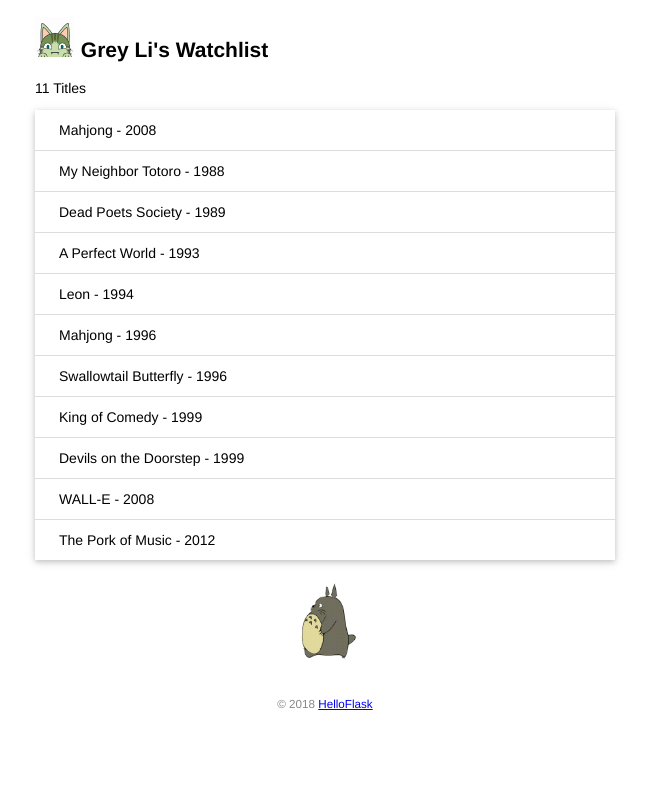
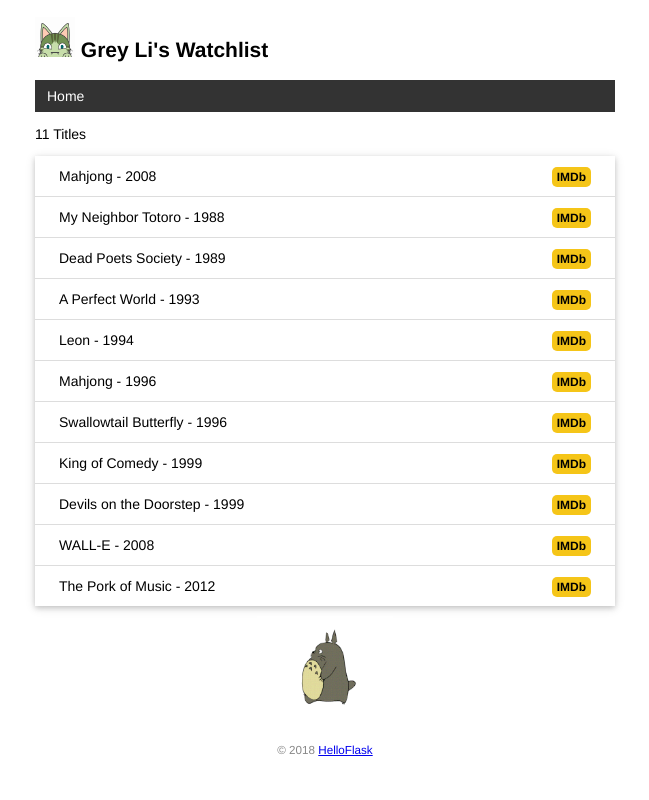
Before and after one commit to liveforday/flask, a Flask app: page / in a window 1280 px wide. Shown: the whole page, without its empty margins (315-964 px from the left). Run offline with Flask 2, Linux system fonts and the light colour scheme; data comes from the database, SQL or seed files in the repository.

Commit message:
add base template and erro template

```diff
--- a/app.py
+++ b/app.py
@@ -62,8 +62,17 @@ def forge():
     db.session.commit()
     click.echo('Done.')
 
+@app.context_processor
+def inject_user():
+    user = User.query.first()
+    return dict(user=user)
+
 @app.route('/')
 def index():
-    user = User.query.first()
     movies = Movie.query.all()
-    return render_template('index.html', user=user, movies=movies)
+    return render_template('index.html', movies=movies)
+
+
+@app.errorhandler(404)
+def page_not_found(e):
+    return render_template('404.html'), 404
--- a/static/style.css
+++ b/static/style.css
@@ -46,3 +46,45 @@ footer {
     margin: 0 auto;
     height: 100px;
 }
+
+nav ul{
+    list-style-type: none;
+    margin: 0;
+    padding: 0;
+    overflow: hidden;
+    background-color: #333;
+
+}
+
+nav li{
+    float: left;
+}
+
+nav li a{
+    display: block;
+    color: white;
+    text-align: center;
+    padding: 8px 12px;
+    text-decoration: none;
+
+}
+
+nav li a:hover{
+    background-color: #111;
+}
+
+
+
+.imdb {
+    font-size: 12px;
+    font-weight: bold;
+    color: black;
+    text-decoration: none;
+    background: #F5C518;
+    border-radius: 5px;
+    padding: 3px 5px;
+}
+
+.float-right {
+    float: right;
+}
--- /dev/null
+++ b/templates/base.html
@@ -0,0 +1,28 @@
+<!DOCTYPE html>
+<html lang="en">
+    <head>
+        {% block head%}
+        <meta charset="utf-8">
+        <meta name="viewport" content="width=device-width, initial-scale=1.0">
+        <title> {{user.name}}'s Watchlist</title>
+        <link rel="stylesheet" href="{{url_for('static', filename='style.css')}}" type="text/css">
+        {% endblock%}
+    </head>
+    <body>
+        <h2>
+            <img alt="Avatar" class='avatar' src="{{url_for('static', filename='images/avatar.png')}}">
+            {{user.name}}'s Watchlist
+        </h2>
+        <nav>
+            <ul>
+                <li><a href="{{url_for('index')}}">Home</a></li>
+            </ul>
+        </nav>
+        {% block content %}{% endblock %}
+        <footer>
+            <small>
+                &copy; 2018 <a href="http://helloflask.com/tutorial">HelloFlask</a>
+            </small>
+        </footer>
+    </body>
+</html>
--- a/templates/index.html
+++ b/templates/index.html
@@ -1,25 +1,16 @@
-<!DOCTYPE html>
-<html lang="en">
-<head>
-    <meta charset="utf-8">
-    <title>{{ user.name }}'s Watchlist</title>
-    <link rel="icon" href="{{ url_for('static', filename='favicon.ico') }}">
-    <link rel="stylesheet" href="{{ url_for('static', filename='style.css') }}" type="text/css">
-</head>
-<body>
-    <h2>
-        <img alt="Avatar" class="avatar" src="{{ url_for('static', filename='images/avatar.png') }}">
-        {{ user.name }}'s Watchlist
-    </h2>
+{% extends 'base.html'%}
+
+{% block content%}
     <p>{{ movies|length }} Titles</p>
     <ul class="movie-list">
         {% for movie in movies %}
-        <li>{{ movie.title }} - {{ movie.year }}</li>
+        <li>
+            {{ movie.title }} - {{ movie.year }}
+            <span class="float-right">
+                <a class="imdb" href="https://www.imdb.com/find?q={{movie.title}}" target="_blank" title="Find this movie on IMDb">IMDb</a>
+            </span>
+        </li>
         {% endfor %}
     </ul>
-    <img alt="Walking Totoro" class="totoro" src="{{ url_for('static', filename='images/totoro.gif') }}">
-    <footer>
-        <small>&copy; 2018 <a href="http://helloflask.com/tutorial">HelloFlask</a></small>
-	</footer>
-</body>
-</html>
+    <img alt="Walking Totoro" class="totoro" src="{{ url_for('static', filename='images/totoro.gif') }}" title="to~to!ro~">
+{% endblock%}
```
Also changed, not shown: templates/404.html (added, +25 -0 lines).
